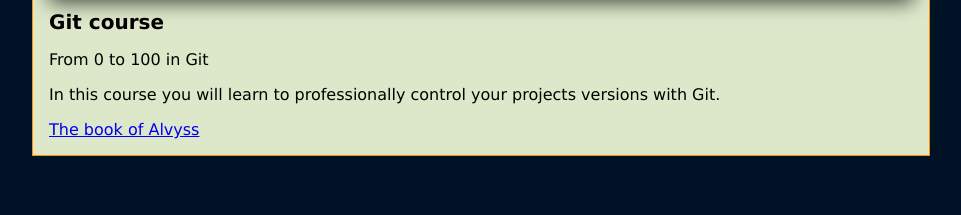
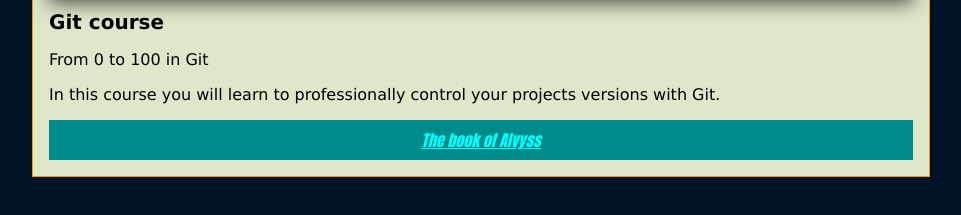
Before and after one commit to Sightman/Bushido, a plain HTML site: page index.html in a window 1280 px wide. Shown: the part 55-270 px from the top of the page, without its empty margins (159-1120 px from the left). Drawn offline with Linux system fonts and the light colour scheme.

Commit message:
Added the footer & move the link to alvyss.com into the footer in index.html & customize the footer style in css/styles.css

```diff
--- a/css/styles.css
+++ b/css/styles.css
@@ -45,3 +45,17 @@ body {
 #post {
     padding: 1em;
 }
+
+#footer {
+    padding: 0.5em;
+    background-color: darkcyan;
+    color: #50a6f8ff;
+    text-align: center;
+}
+
+#footer a {
+    color: aqua;
+    font-family: Impact, Haettenschweiler, 'Arial Narrow Bold', sans-serif;
+    font-weight: bolder;
+    font-style: oblique;
+}
--- a/index.html
+++ b/index.html
@@ -19,7 +19,9 @@
             <h1>Git course</h1>
             <p>From 0 to 100 in Git</p>
             <p>In this course you will learn to professionally control your projects versions with Git.</p>
-            <a href="https://alvyss.com">The book of Alvyss</a>
+            <div id="footer">
+                <a href="https://alvyss.com">The book of Alvyss</a>
+            </div>
         </div>
     </div>
 </body>
```
